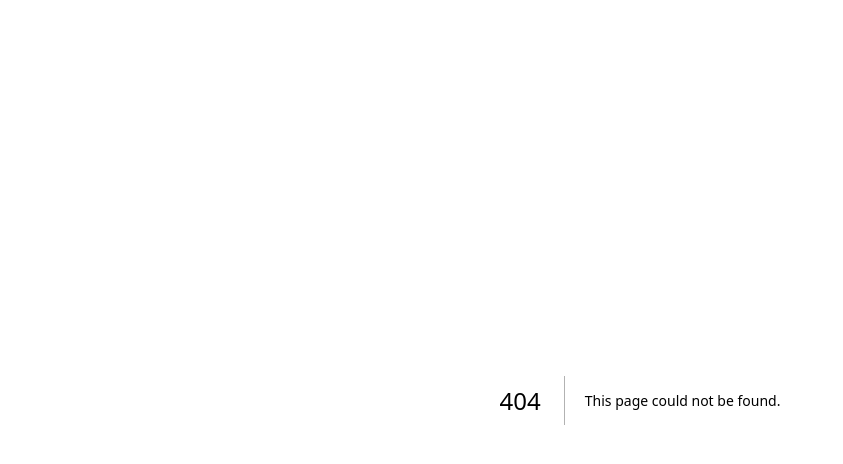
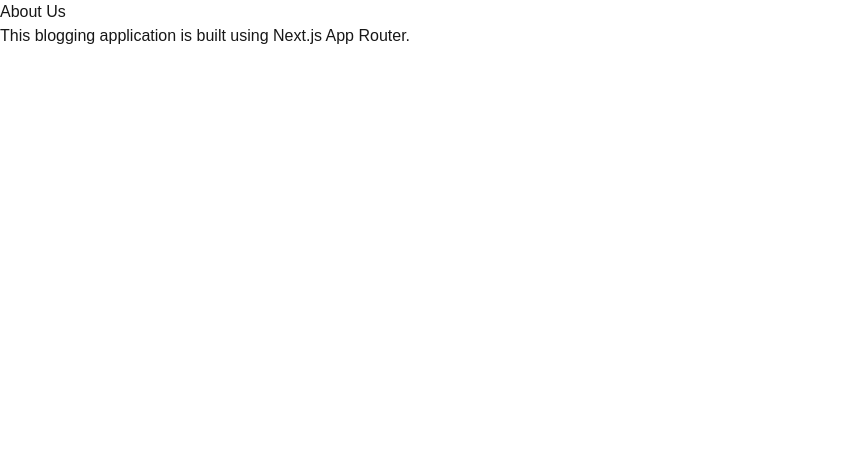
Before and after one commit to AlemayehuGetnet-12/simple-blogging-app, a Next.js app: page /about in a window 1280 px wide. Before the commit this address had no page. Shown: the top 464 px of the page, without its empty margins (0-843 px from the left). Built offline with nearby package versions, Linux system fonts and the light colour scheme.

Commit message:
it is expect for about

```diff
--- /dev/null
+++ b/app/about/page.jsx
@@ -0,0 +1,12 @@
+export default function About() {
+  return (
+    <main className="container">
+      <h1>About Us</h1>
+
+      <p>
+        This blogging application is built using
+        Next.js App Router.
+      </p>
+    </main>
+  );
+}
```
